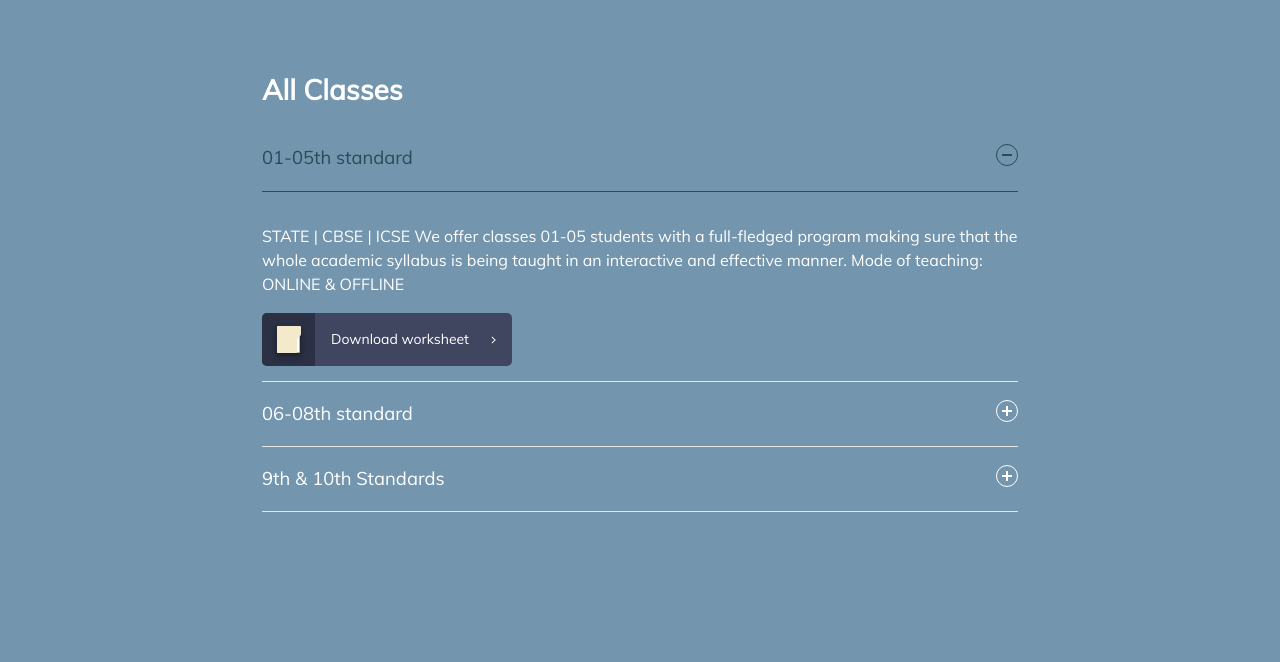
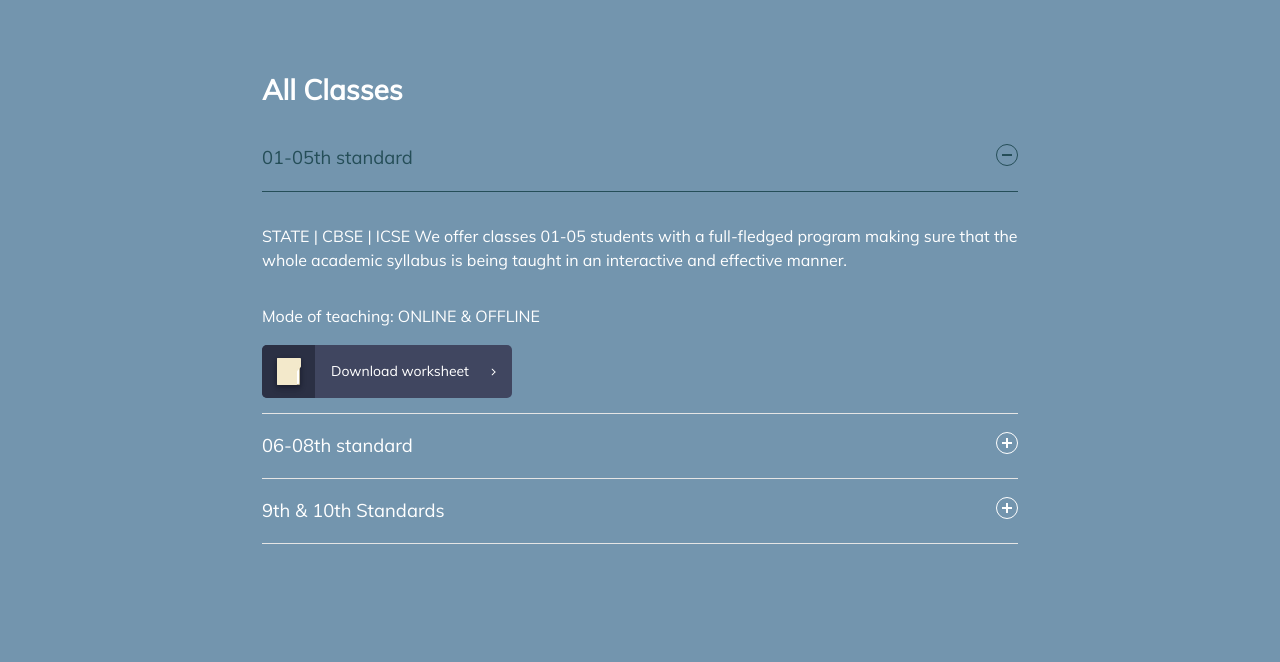
Before and after one commit to KiranPranay/Elearn, a website: page classes.html in a window 1280 px wide. Both pictures are taken after a click on the button "01-05th standard". Shown: the part 138-800 px from the top of the page. Drawn offline with nearby package versions, Linux system fonts and the light colour scheme.

Commit message:
Message Update

```diff
--- a/classes.html
+++ b/classes.html
@@ -183,8 +183,9 @@
                   STATE | CBSE | ICSE We offer classes 01-05 students with a
                   full-fledged program making sure that the whole academic
                   syllabus is being taught in an interactive and effective
-                  manner. Mode of teaching: ONLINE & OFFLINE
+                  manner.
                 </p>
+                <p>Mode of teaching: ONLINE & OFFLINE</p>
                 <button
                   class="continue-application"
                   onclick="window.location.href='assests/Hindi Course Content.pdf';"
@@ -219,9 +220,9 @@
                   topics effectively. We also ensure that all the topics in the
                   syllabus are being covered along with the worksheets to make
                   sure that the students are engaged with the classes regularly.
-                  We ensure to build a base for boards parallelly. Mode of
-                  teaching: ONLINE & OFFLINE
+                  We ensure to build a base for boards parallelly.
                 </p>
+                <p>Mode of teaching: ONLINE & OFFLINE</p>
                 <button
                   class="continue-application"
                   onclick="window.location.href='assests/Hindi Course Content.pdf';"
@@ -259,9 +260,9 @@
                   conceptual understanding but also a good score in board
                   examinations. They will be assigned daily worksheets in a
                   healthy manner making sure that they don't need to feel the
-                  whole burden at the same time before boards. Mode of teaching:
-                  ONLINE & OFFLINE
+                  whole burden at the same time before boards.
                 </p>
+                <p>Mode of teaching: ONLINE & OFFLINE</p>
                 <button class="continue-application">
                   <div>
                     <div class="pencil"></div>
```
